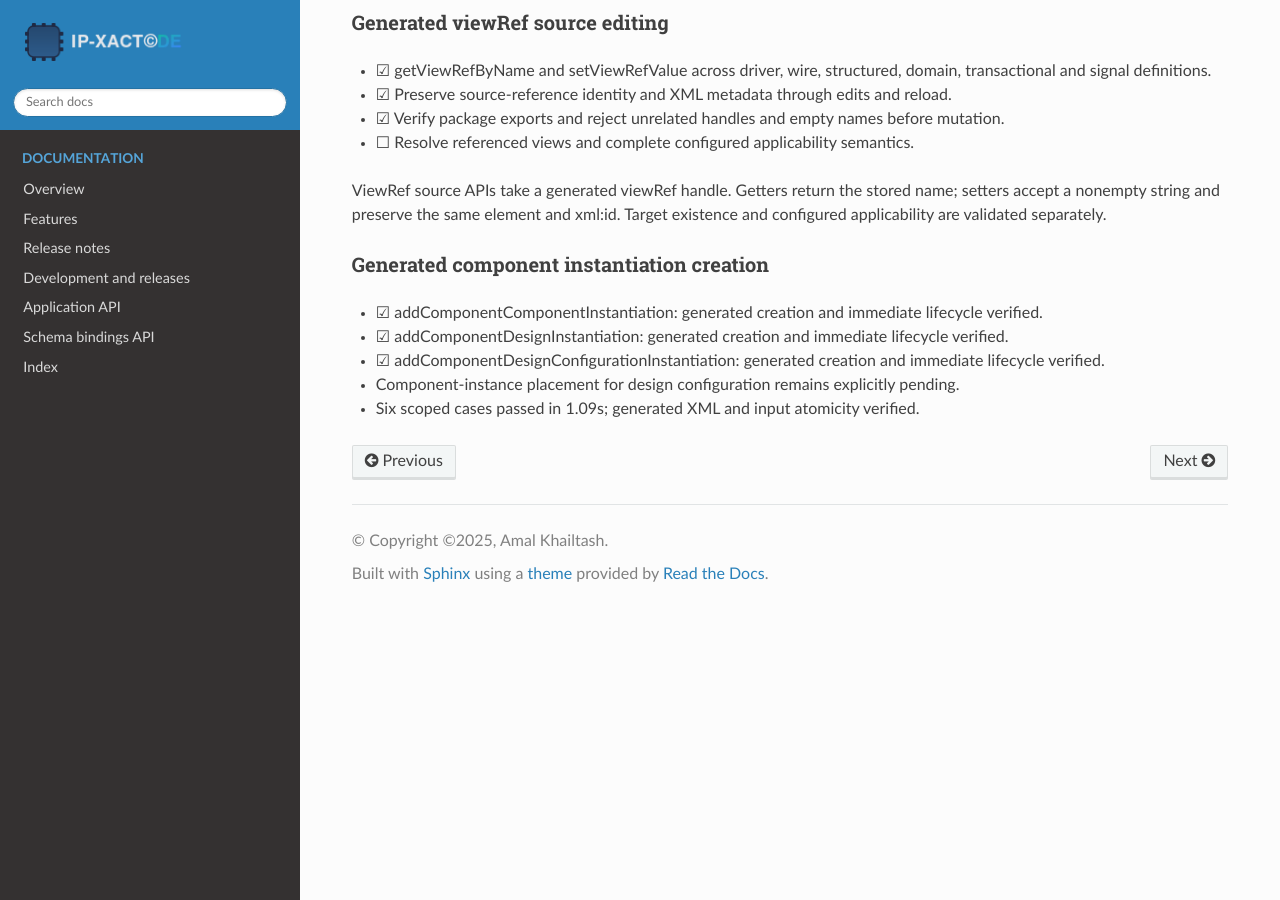
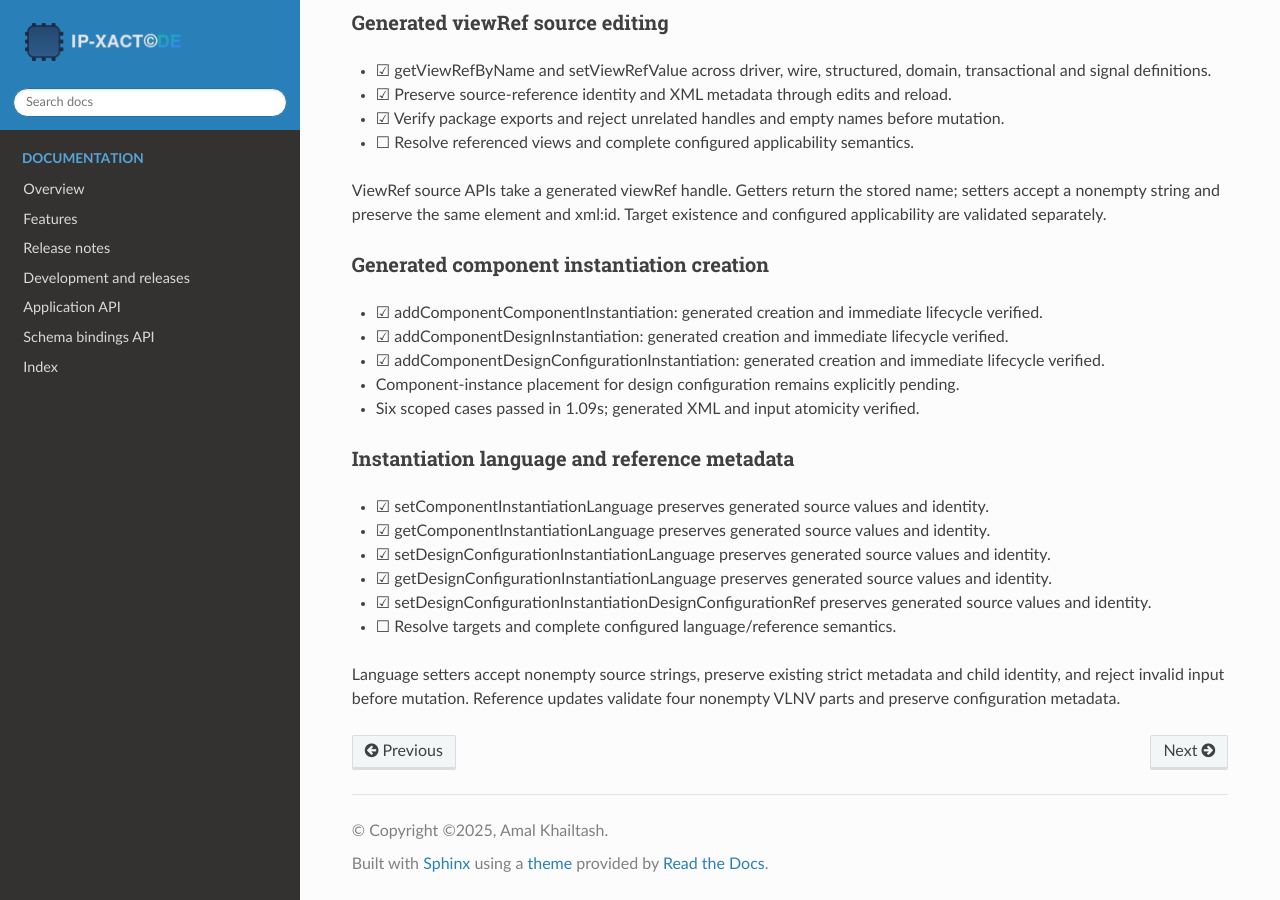
Before and after one commit to amal-khailtash/pyipxact-de, a Sphinx documentation site: the page built from docs/features.rst, in a window 1280 px wide and 900 px high, scrolled down 81056 px. Built offline with Sphinx 7.4.7 and the Read the Docs theme 3.1.0, drawn with Linux system fonts in a browser that asks for light colours; pages that are not in the unit, such as notebooks, are missing from menus.

Commit message:
feat: preserve generated instantiation metadata

```diff
--- a/docs/features.rst
+++ b/docs/features.rst
@@ -974,10 +974,10 @@ Component (EXTENDED)
 * ☐ ``addComponentChoice`` (F.7.30.3)
 * ☐ ``addComponentClearboxElement`` (F.7.30.4)
 * ☐ ``addComponentComponentGenerator`` (F.7.30.5)
-* ☐ ``addComponentComponentInstantiation`` (F.7.30.6)
+* ☑ ``addComponentComponentInstantiation`` (F.7.30.6)
 * ☐ ``addComponentCpu`` (F.7.30.7)
-* ☐ ``addComponentDesignConfigurationInstantiation`` (F.7.30.8)
-* ☐ ``addComponentDesignInstantiation`` (F.7.30.9)
+* ☑ ``addComponentDesignConfigurationInstantiation`` (F.7.30.8)
+* ☑ ``addComponentDesignInstantiation`` (F.7.30.9)
 * ☐ ``addComponentFileSet`` (F.7.30.10)
 * ☐ ``addComponentIndirectInterface`` (F.7.30.11)
 * ☐ ``addComponentInitiatorBusInterface`` (F.7.30.12)
@@ -1974,7 +1974,7 @@ Instantiation (BASE)
 * ☐ ``getComponentInstantiationDefaultFileBuilderIDs`` (F.7.55.8)
 * ☐ ``getComponentInstantiationFileSetRefIDs`` (F.7.55.9)
 * ☐ ``getComponentInstantiationIsVirtual`` (F.7.55.10)
-* ☐ ``getComponentInstantiationLanguage`` (F.7.55.11)
+* ☑ ``getComponentInstantiationLanguage`` (F.7.55.11)
 * ☐ ``getComponentInstantiationLanguageID`` (F.7.55.12)
 * ☐ ``getComponentInstantiationLibraryName`` (F.7.55.13)
 * ☐ ``getComponentInstantiationModuleName`` (F.7.55.14)
@@ -1982,7 +1982,7 @@ Instantiation (BASE)
 * ☐ ``getDesignConfigurationInstantiationDesignConfigurationRefByID`` (F.7.55.16)
 * ☐ ``getDesignConfigurationInstantiationDesignConfigurationRefByVLNV`` (F.7.55.17)
 * ☐ ``getDesignConfigurationInstantiationDesignConfigurationRefID`` (F.7.55.18)
-* ☐ ``getDesignConfigurationInstantiationLanguage`` (F.7.55.19)
+* ☑ ``getDesignConfigurationInstantiationLanguage`` (F.7.55.19)
 * ☐ ``getDesignConfigurationInstantiationLanguageID`` (F.7.55.20)
 * ☐ ``getDesignInstantiationDesignRefByID`` (F.7.55.21)
 * ☐ ``getDesignInstantiationDesignRefByVLNV`` (F.7.55.22)
@@ -2013,12 +2013,12 @@ Instantiation (EXTENDED)
 * ☐ ``setComponentInstantiationArchitectureName`` (F.7.56.17)
 * ☐ ``setComponentInstantiationConfigurationName`` (F.7.56.18)
 * ☐ ``setComponentInstantiationIsVirtual`` (F.7.56.19)
-* ☐ ``setComponentInstantiationLanguage`` (F.7.56.20)
+* ☑ ``setComponentInstantiationLanguage`` (F.7.56.20)
 * ☐ ``setComponentInstantiationLibraryName`` (F.7.56.21)
 * ☐ ``setComponentInstantiationModuleName`` (F.7.56.22)
 * ☐ ``setComponentInstantiationPackageName`` (F.7.56.23)
-* ☐ ``setDesignConfigurationInstantiationDesignConfigurationRef`` (F.7.56.24)
-* ☐ ``setDesignConfigurationInstantiationLanguage`` (F.7.56.25)
+* ☑ ``setDesignConfigurationInstantiationDesignConfigurationRef`` (F.7.56.24)
+* ☑ ``setDesignConfigurationInstantiationLanguage`` (F.7.56.25)
 * ☐ ``setDesignInstantiationDesignRef`` (F.7.56.26)
 
 Memory map (BASE)
@@ -3299,3 +3299,17 @@ Generated component instantiation creation
 - ☑ addComponentDesignConfigurationInstantiation: generated creation and immediate lifecycle verified.
 - Component-instance placement for design configuration remains explicitly pending.
 - Six scoped cases passed in 1.09s; generated XML and input atomicity verified.
+
+Instantiation language and reference metadata
+~~~~~~~~~~~~~~~~~~~~~~~~~~~~~~~~~~~~~~~~~~~~~
+
+- ☑ setComponentInstantiationLanguage preserves generated source values and identity.
+- ☑ getComponentInstantiationLanguage preserves generated source values and identity.
+- ☑ setDesignConfigurationInstantiationLanguage preserves generated source values and identity.
+- ☑ getDesignConfigurationInstantiationLanguage preserves generated source values and identity.
+- ☑ setDesignConfigurationInstantiationDesignConfigurationRef preserves generated source values and identity.
+- ☐ Resolve targets and complete configured language/reference semantics.
+
+Language setters accept nonempty source strings, preserve existing strict
+metadata and child identity, and reject invalid input before mutation. Reference
+updates validate four nonempty VLNV parts and preserve configuration metadata.
```
Also changed, not shown: CHANGELOG.md (+1 -0 lines), 2 other files.
